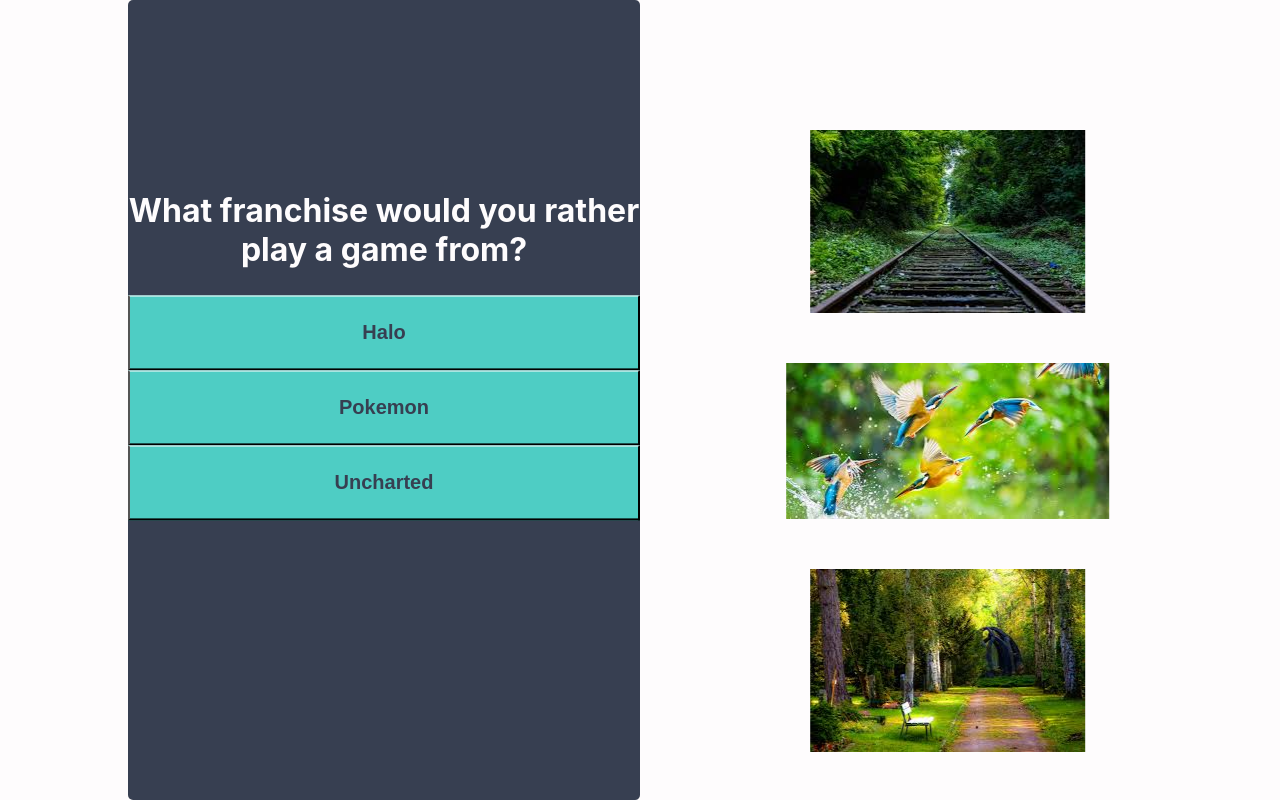
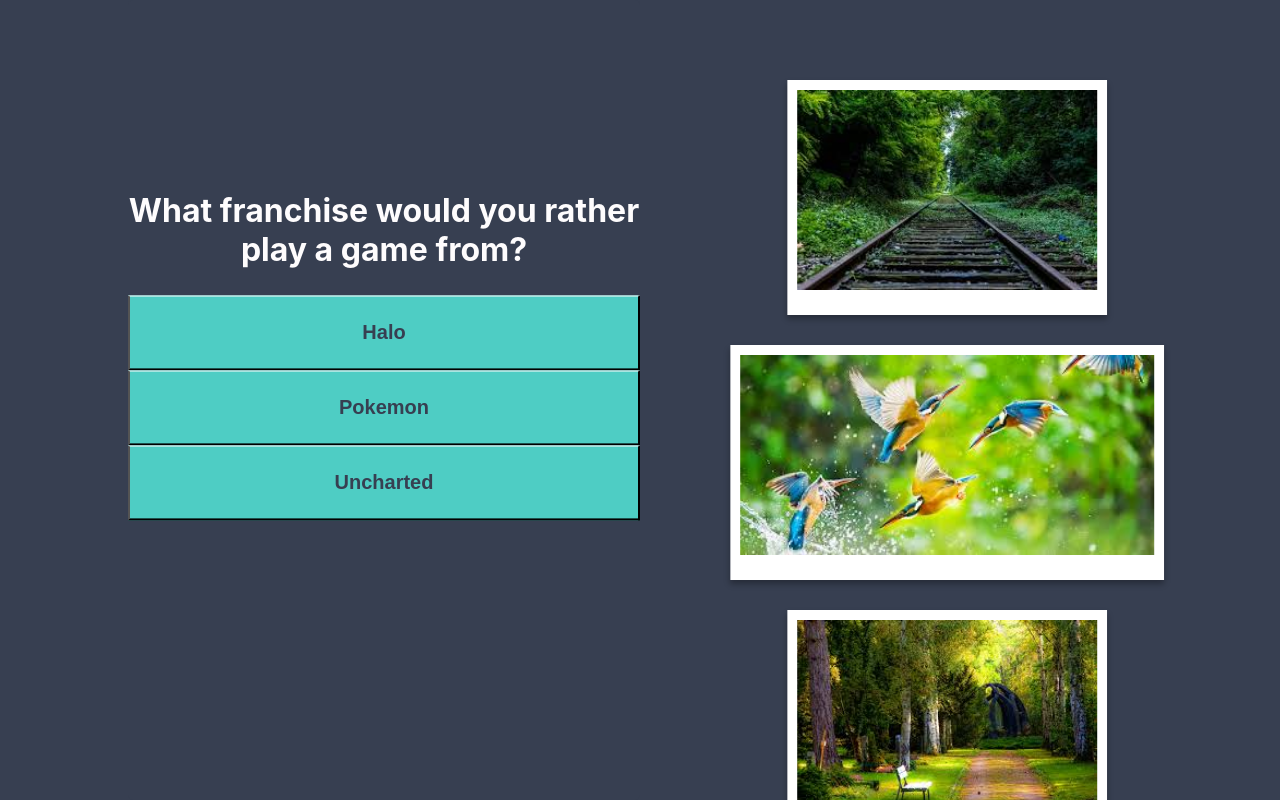
Before and after one commit to StevieChat/prop, a React (Create React App) app: page / in a window 1280 px wide. Built offline with nearby package versions, Linux system fonts and the light colour scheme.

Commit message:
Added polaroid image styling

```diff
--- a/src/App.css
+++ b/src/App.css
@@ -1,3 +1,3 @@
 body {
-    background-color: #fefcfd;
+    background-color: #373f51;
 }
--- a/src/Components/Picture/Picture.js
+++ b/src/Components/Picture/Picture.js
@@ -4,7 +4,15 @@
 
 const picture = (props) => {
     return(
-        <img className={styles.Picture} src={require(`../../Images/${props.imgName}.jpg`)} alt=""/>
+        <div className={styles.Polaroid}>
+            <img
+            height="200"
+            title={props.imgName}
+            className={styles.Picture}
+            src={require(`../../Images/${props.imgName}.jpg`)}
+            alt=""/>
+        </div>
+
     );
 }
 
--- a/src/Components/Picture/Picture.module.css
+++ b/src/Components/Picture/Picture.module.css
@@ -1,4 +1,17 @@
-.Picture {
+.Polaroid img{
+    background: white;
     display: block;
-    margin: 50px auto;
+    margin: 0 auto 30px;
+    padding: 10px 10px 25px;
+    text-align: center;
+    text-decoration: none;
+    -webkit-box-shadow: 0 4px 6px rgba(0,0,0,.3);
+    -moz-box-shadow: 0 4px 6px rgba(0,0,0,.3);
+    box-shadow: 0 4px 6px rgba(0,0,0,.3);
+    -webkit-transition: all .15s linear;
+    -moz-transition: all .15s linear;
+    transition: all .15s linear;
+    z-index: 0;
+    position: relative;
+    width: inherit;
 }
```
